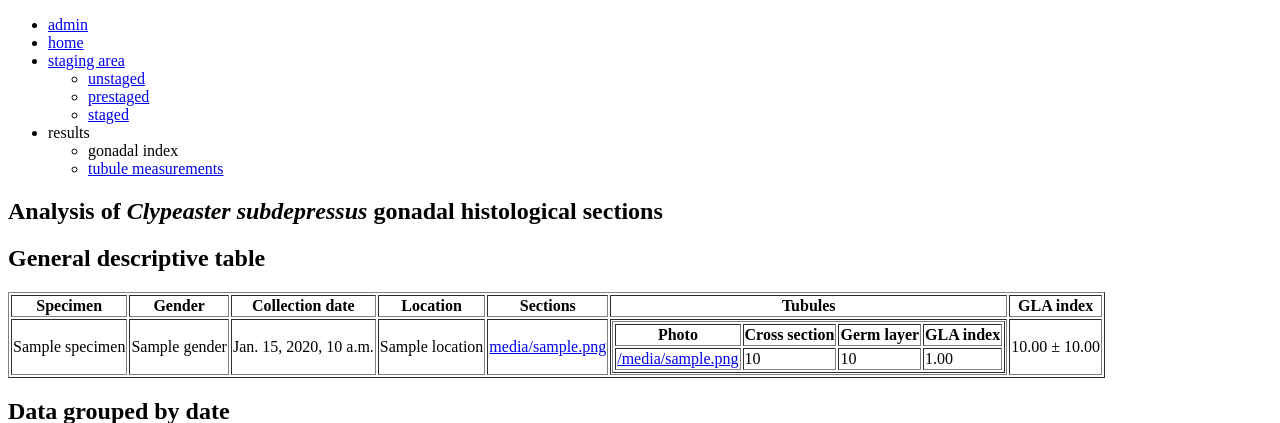
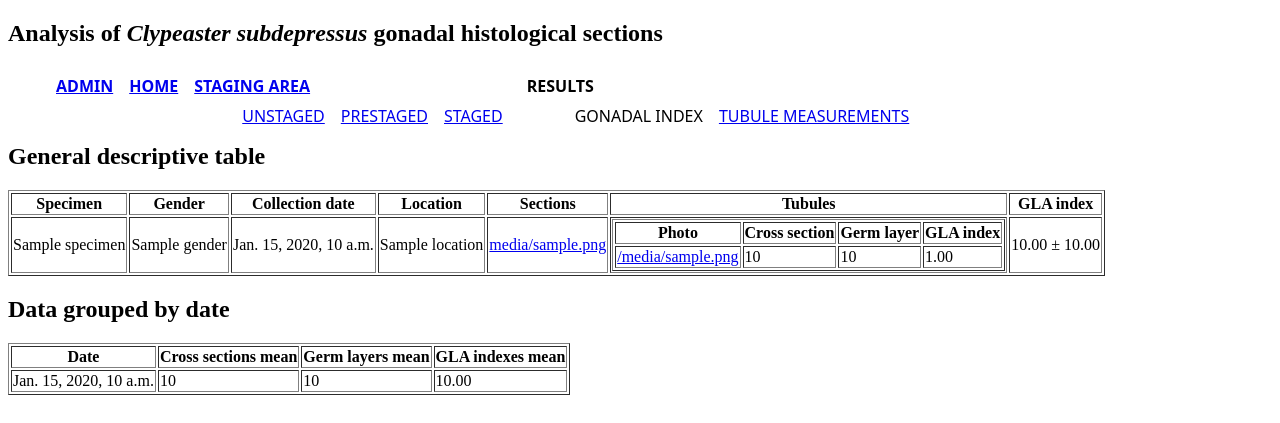
Before and after one commit to bruvellu/clypeaster, a Django app: template gonad/templates/main.html in a window 1280 px wide. Shown: the top 423 px of the page. Run offline with Django 3.2, Linux system fonts and the light colour scheme; the template is opened without the code that fills it: most values are stand-ins (such as "Sample title", 1, 10 or a date in 2020); some libraries are stand-ins or nearby versions.

Commit message:
Fixed nav bar style and header

```diff
--- a/gonad/static/style.css
+++ b/gonad/static/style.css
@@ -1,5 +1,20 @@
 h1,h2,h3,h4,h5,h6 {
     clear:both;
+}
+
+nav ul li {
+  display:inline;
+  position:relative;
+  float:left;
+  margin:4px;
+  padding:4px;
+  font-family:sans;
+  font-weight:bold;
+  text-transform:uppercase;
+}
+
+nav ul li li {
+  font-weight:normal;
 }
 
 .thumb {
--- a/gonad/templates/base.html
+++ b/gonad/templates/base.html
@@ -10,6 +10,12 @@
   </head>
   <body>
     <section class="container">
+
+      <header class="main">
+        <hgroup class="main">
+        <h1>Analysis of <em>Clypeaster subdepressus</em> gonadal histological sections</h1>
+        </hgroup>
+      </header>
 
       <nav>
       <ul>
@@ -36,12 +42,6 @@
 
       </nav>
 
-      <header class="main">
-        <hgroup class="main">
-        <h1>Analysis of <em>Clypeaster subdepressus</em> gonadal histological sections</h1>
-        </hgroup>
-      </header>
-
       <section class="main" id="content">
       {% block content %}{% endblock %}
       {% block sidebar %}{% endblock %}
```
